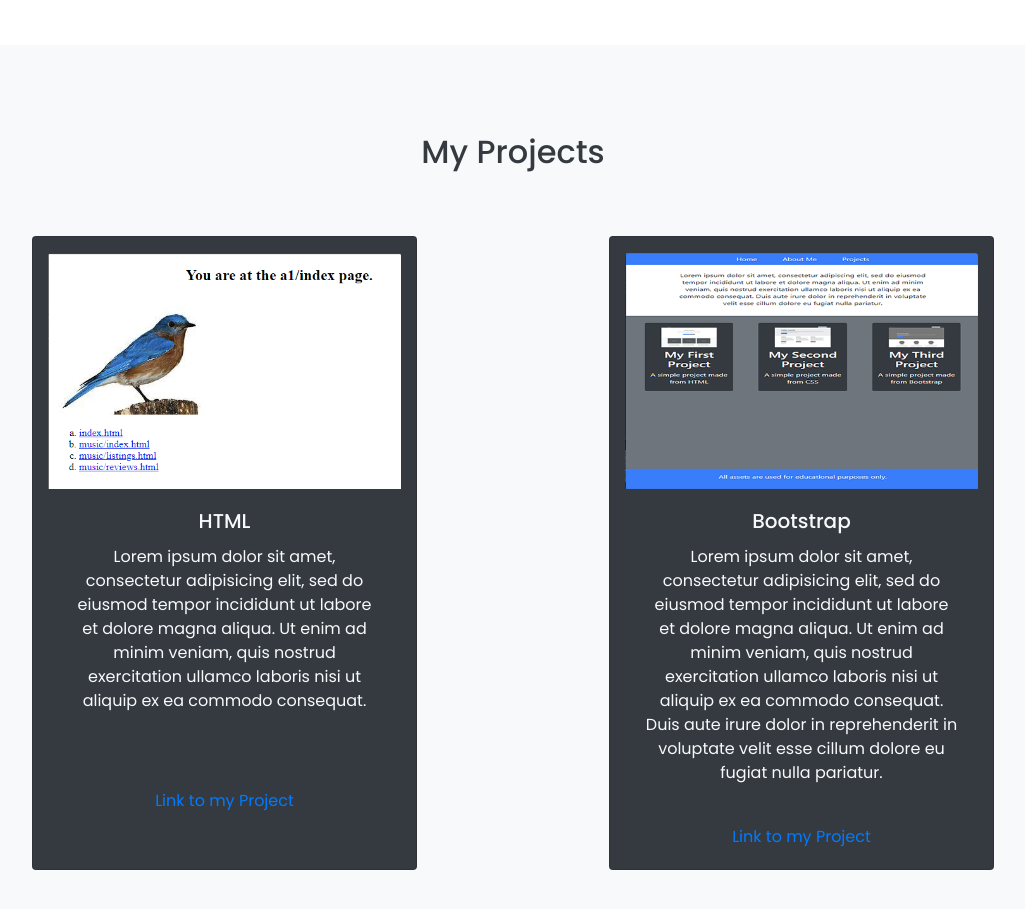
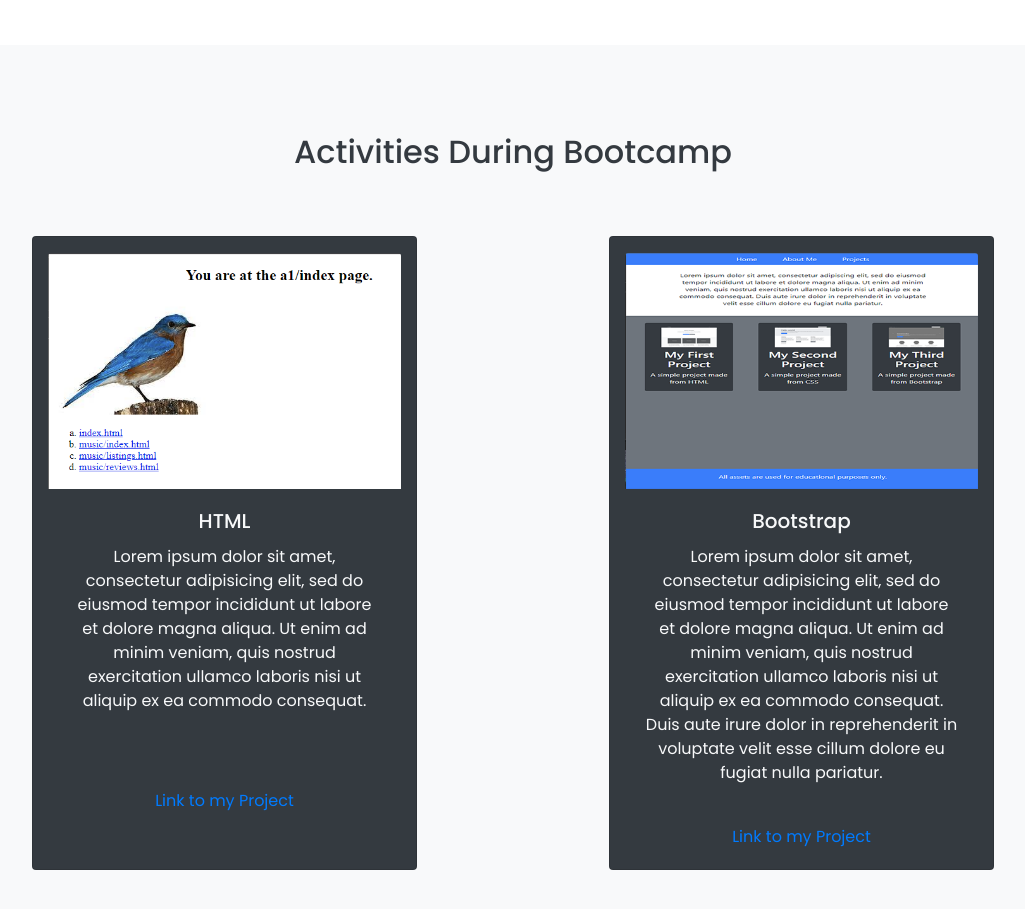
Before and after one commit to dhel1007/webportfolio, a plain HTML site: page index.html in a window 1280 px wide. Shown: the part 1315-2224 px from the top of the page, without its empty margins (127-1152 px from the left). Drawn offline with nearby package versions, Linux system fonts and the light colour scheme.

Commit message:
Finalized done

```diff
--- a/index.html
+++ b/index.html
@@ -86,7 +86,7 @@
 			<!-- Projects Section Start -->
 
 			<section id="projects" class="rounded bg-light text-dark min-vh-80 mt-5 pt-4">
-				<h2 class="mb-3 pt-3 mt-5">My Projects</h2>
+				<h2 class="mb-3 pt-3 mt-5">Activities During Bootcamp</h2>
 				<!-- Projects Container Start -->
 				<div class="d-lg-flex px-2 justify-content-center p-md-5">
 
```
